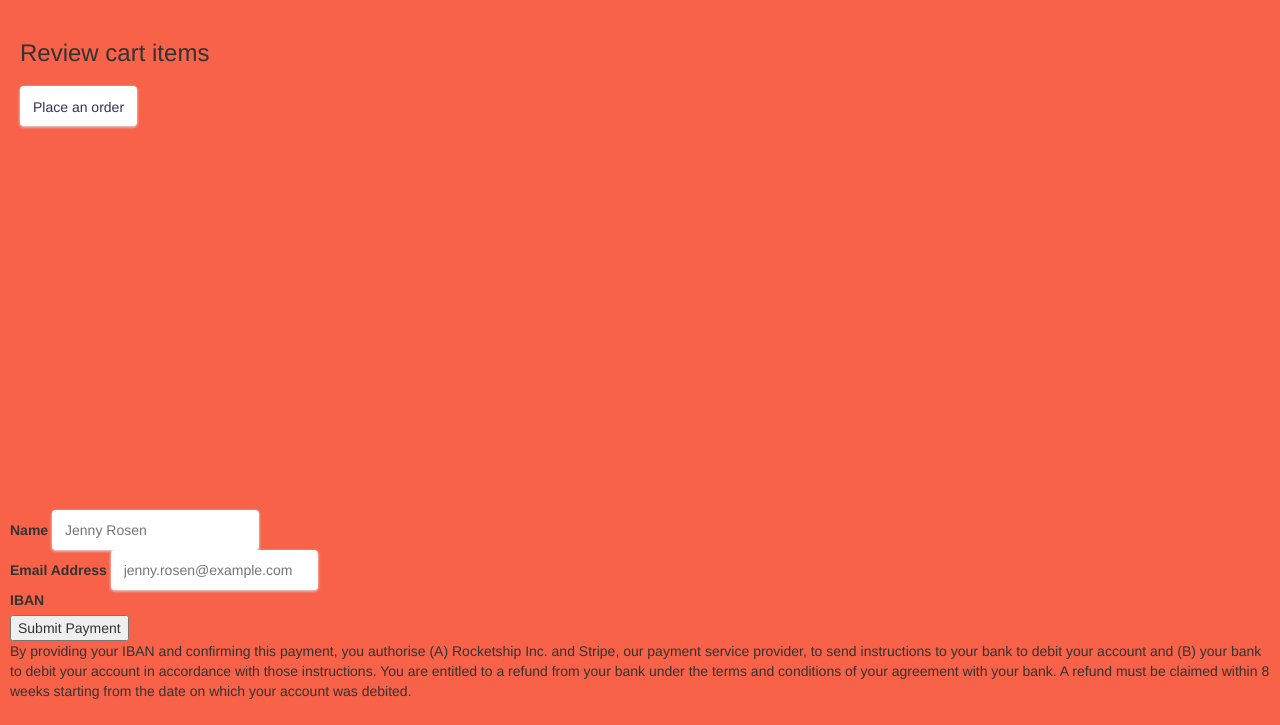
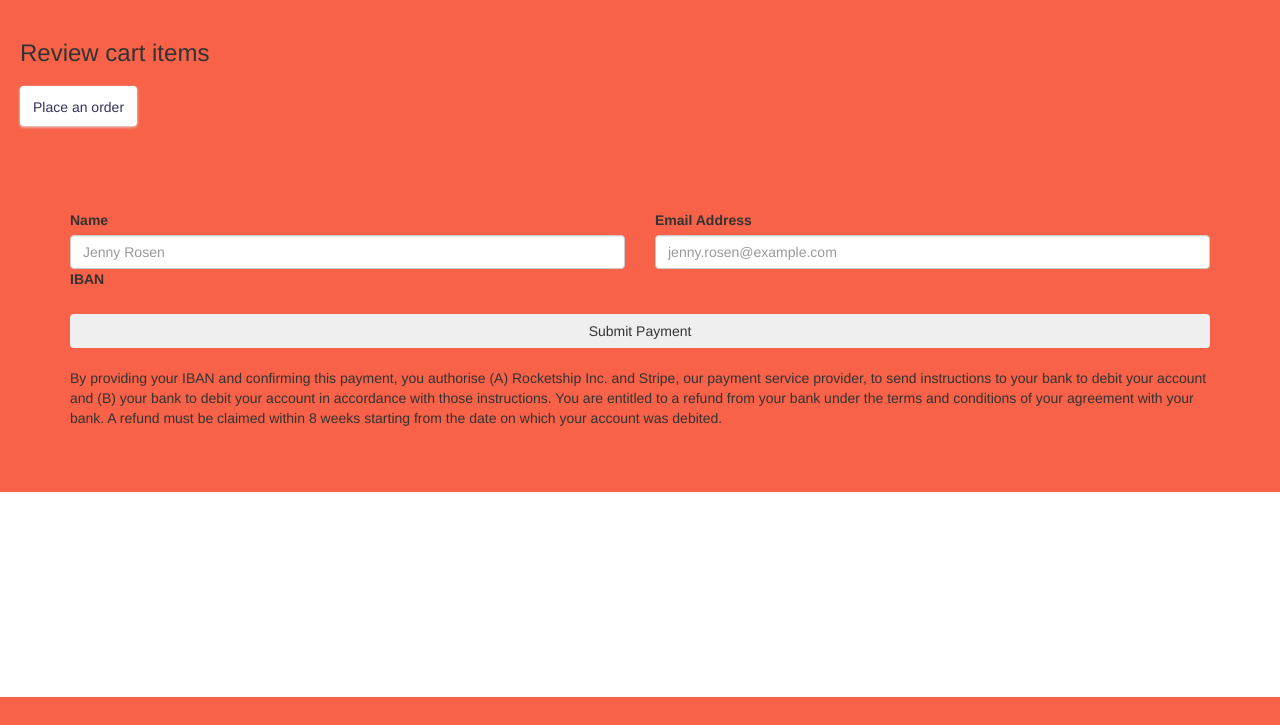
Before and after one commit to annakhv/project3, a Django app: page /review in a window 1280 px wide. Shown: the part 103-828 px from the top of the page. After the commit the page ends 800 px from the top, so only its background shows below. Run offline with Django 3.2, Linux system fonts and the light colour scheme; some libraries are stand-ins or nearby versions.

Commit message:
stripe commit

```diff
--- a/orders/static/orders/payment.css
+++ b/orders/static/orders/payment.css
@@ -8,7 +8,7 @@ header {
 main {
     background-color: rgb(247, 98, 72);
     padding: 20px;
-    min-height: 500px;
+    min-height: 200px;
 
 }
 section {
--- a/orders/static/orders/scripts.js
+++ b/orders/static/orders/scripts.js
@@ -326,7 +326,6 @@ document.addEventListener("DOMContentLoaded", function(event) {
 // Create a Stripe client.
 // Note: this merchant has been set up for demo purposes.
 var stripe = Stripe('pk_test_51IBkC8J1fe6rYWd51rlp3fnB9c4wfbjgle2jQiKtnQ2wBYOlYvMO4yIrO1EcT8cm7Dp9FjKLTEUACEfbcZEGWu5n003lFwJuT2');
-
 // Create an instance of Elements.
 var elements = stripe.elements();
 
@@ -392,7 +391,7 @@ iban.on('change', function(event) {
 var form = document.getElementById('payment-form');
 form.addEventListener('submit', function(event) {
   event.preventDefault();
-  showLoading();
+
 
   var sourceData = {
     type: 'sepa_debit',
@@ -408,18 +407,65 @@ form.addEventListener('submit', function(event) {
     }
   };
 
+  console.log(sourceData)
+
   // Call `stripe.createSource` with the iban Element and additional options.
   stripe.createSource(iban, sourceData).then(function(result) {
     if (result.error) {
       // Inform the customer that there was an error.
       errorMessage.textContent = result.error.message;
       errorMessage.classList.add('visible');
-      stopLoading();
+
     } else {
       // Send the Source to your server to create a charge.
       errorMessage.classList.remove('visible');
+      console.log(result);
       stripeSourceHandler(result.source);
     }
   });
 });
 });
+
+
+function stripeSourceHandler(source) {
+  // Insert the source ID into the form so it gets submitted to the server
+  var form = document.getElementById('payment-form');
+  var hiddenInput = document.createElement('input');
+  hiddenInput.setAttribute('type', 'hidden');
+  hiddenInput.setAttribute('name', 'stripeSource');
+  hiddenInput.setAttribute('value', source.id);
+  form.appendChild(hiddenInput);
+
+  // Submit the form
+  form.submit();
+}
+
+/*
+console.log("sofarworks")
+ var checkoutButton = document.getElementById('checkout-button');
+
+      checkoutButton.addEventListener('click', function() {
+        // Create a new Checkout Session using the server-side endpoint you
+        // created in step 3.
+        fetch('/create-checkout-session', {
+          method: 'POST',
+        })
+        .then(function(response) {
+          return response.json();
+        })
+        .then(function(session) {
+          return stripe.redirectToCheckout({ sessionId: session.id });
+        })
+        .then(function(result) {
+          // If `redirectToCheckout` fails due to a browser or network
+          // error, you should display the localized error message to your
+          // customer using `error.message`.
+          if (result.error) {
+            alert(result.error.message);
+          }
+        })
+        .catch(function(error) {
+          console.error('Error:', error);
+        });
+      });
+      */
--- a/orders/templates/orders/index.html
+++ b/orders/templates/orders/index.html
@@ -2,7 +2,6 @@
 <html>
     <head>
         <script src="{% static 'orders/scripts.js' %}"></script>
-        <meta name="viewport" content="width=device-width, initial-scale=1.0">
 
         <link rel="stylesheet" href="{% static 'orders/style.css' %}"/>
 
--- a/orders/templates/orders/review.html
+++ b/orders/templates/orders/review.html
@@ -25,45 +25,45 @@
             <input name="csrfToken" value="{{ csrf_token }}" type="hidden">
             <input type="submit"  id="orderbutton" class="button"  value ="Place an order">
           </form>
-           <br>
-           <br>
-           <h3 id="ordercomplete" ></h3>
+
         </main>
 
-        <section>
-          <form action="/charge" method="post" id="payment-form">
-            <div class="form-row inline">
-              <div class="col">
+        <section >
+       <div class="container">
+          <form action="/submitOrder" method="post" id="payment-form">
+
+            <div class="row">
+              <div class="col-md-6">
                 <label for="name">
                   Name
                 </label>
-                <input id="name" name="name" placeholder="Jenny Rosen" required>
+                <input id="name" class="form-control" name="name" placeholder="Jenny Rosen" required>
               </div>
-              <div class="col">
+              <div class="col-md-6">
                 <label for="email">
                   Email Address
                 </label>
-                <input id="email" class="StripeElement" name="email" type="email" placeholder="jenny.rosen@example.com" required>
+                <input id="email" class="form-control" name="email" type="email" placeholder="jenny.rosen@example.com" required>
               </div>
             </div>
 
-            <div class="form-row">
+            <div >
               <label for="iban-element">
                 IBAN
               </label>
-              <div id="iban-element" >
+              <div id="iban-element"  >
                 <!-- A Stripe Element will be inserted here. -->
               </div>
             </div>
-            <div id="bank-name"></div>
+            <div id="bank-name"></div><br>
 
-            <button >Submit Payment</button>
+            <button id="checkout-button" class="btn-group-justified btn">Submit Payment</button>
 
             <!-- Used to display form errors. -->
             <div id="error-message" role="alert"></div>
 
             <!-- Display mandate acceptance text. -->
-            <div id="mandate-acceptance">
+            <div id="mandate-acceptance"><br>
               By providing your IBAN and confirming this payment, you authorise
               (A) Rocketship Inc.
               and Stripe, our payment service provider, to send instructions to your bank to
@@ -73,6 +73,11 @@
               within 8 weeks starting from the date on which your account was debited.
             </div>
           </form>
+        </div>
+            </section>
+            <section>
+
+              <h3 id="ordercomplete" ></h3>
             </section>
     </body>
 
--- a/orders/urls.py
+++ b/orders/urls.py
@@ -9,6 +9,7 @@ urlpatterns = [
     path("register",  views.register_view, name="register"),
     path("registerPage",  views.registerPage_view, name="registerPage"),
     path("review",  views.review_view, name="review"),
-    path("sendOrder",  views.sendOrder_view, name="sendOrder")
-
+    path("sendOrder",  views.sendOrder_view, name="sendOrder"),
+     path("submitOrder",  views.submitOrder_view, name="submitOrder"),
+      path("success",  views.success_view, name="success")
 ]
--- a/orders/views.py
+++ b/orders/views.py
@@ -4,6 +4,9 @@ from django.contrib.auth import authenticate, login, logout
 from django.contrib.auth.models import User
 from django.urls import reverse
 from .models import DinnerPlatters, Salads, pasta, pizza, toppings, subs
+import stripe
+
+stripe.api_key ='pk_test_51IBkC8J1fe6rYWd51rlp3fnB9c4wfbjgle2jQiKtnQ2wBYOlYvMO4yIrO1EcT8cm7Dp9FjKLTEUACEfbcZEGWu5n003lFwJuT2'
 
 def index(request):
     if not request.user.is_authenticated:
@@ -62,3 +65,29 @@ def sendOrder_view(request):
     print("something")
     order= request.POST.get('order', False)
     print(order)
+
+def submitOrder_view(request):
+    print("start")
+    session = stripe.checkout.Session.create(
+    payment_method_types=['card'],
+    line_items=[{
+      'price_data': {
+        'currency': 'usd',
+        'product_data': {
+          'name': 'T-shirt',
+        },
+        'unit_amount': 2000,
+      },
+      'quantity': 1,
+    }],
+    mode='payment',
+    success_url='/success',
+
+  )
+    print(session.id)
+    print(session)
+    return jsonify(id=session.id)
+
+
+def success_view(request):
+    return render(request, "orders/success.html")
```
Also changed, not shown: orders/templates/orders/success.html (added, +11 -0 lines), 1 other file.
